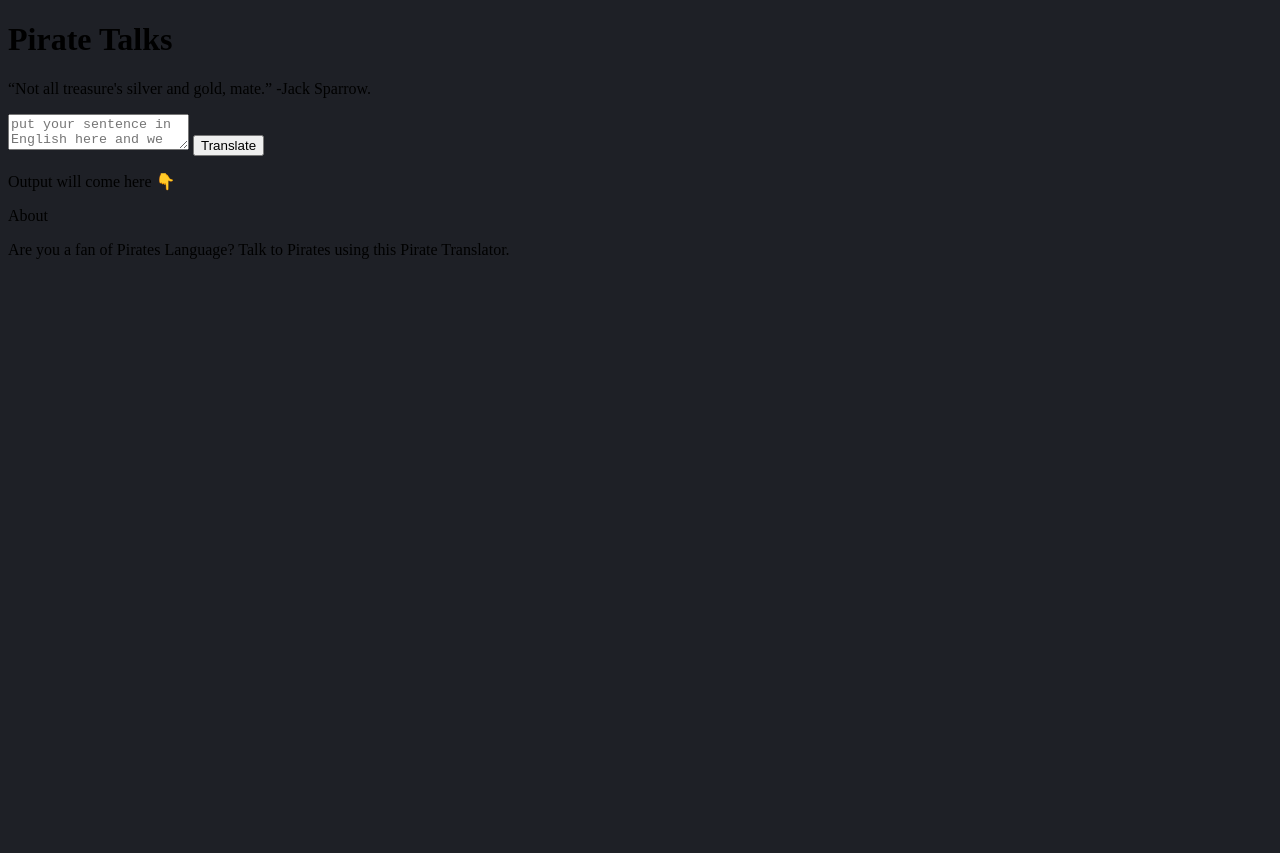
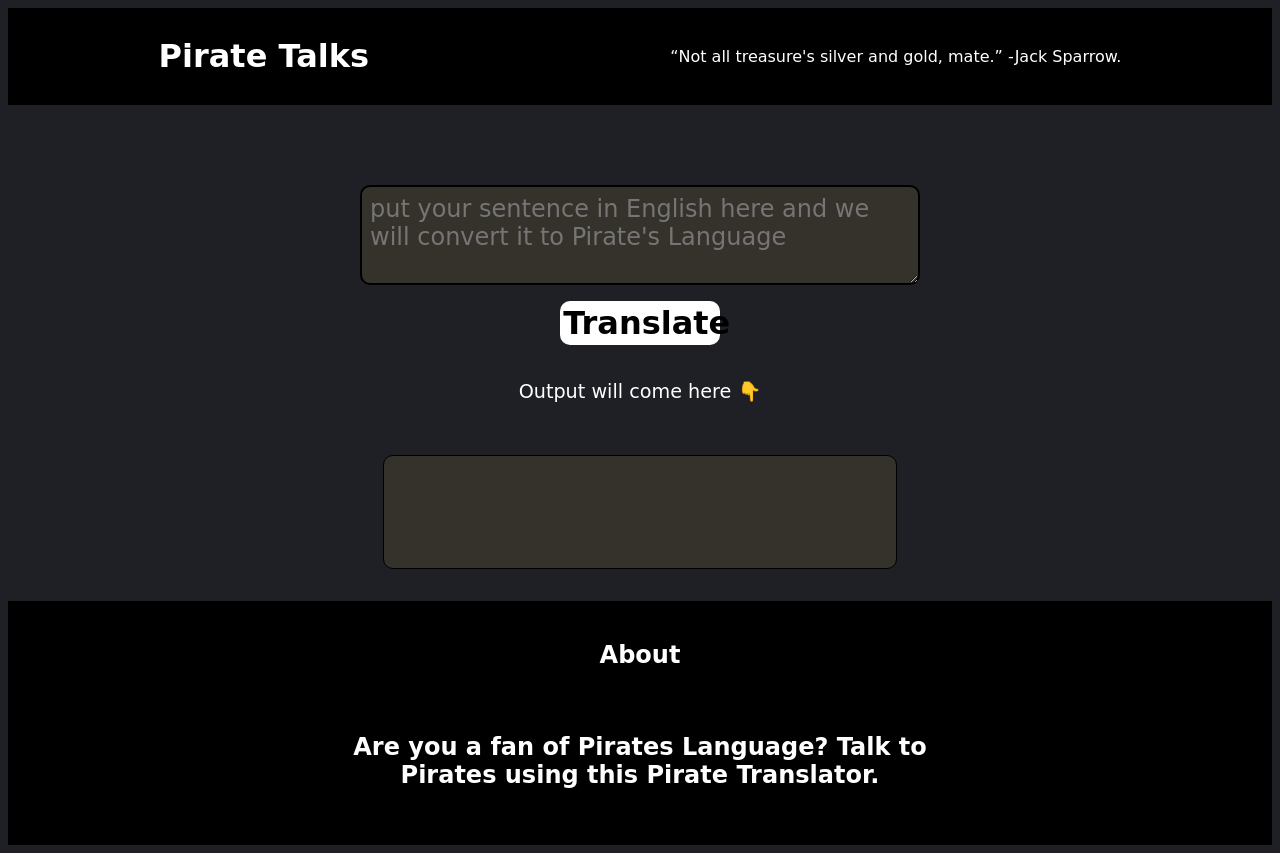
Before and after one commit to rushikesh1799/mark07-pirateTranslator, a plain HTML site: page index.html in a window 1280 px wide. Before the commit the page ends 800 px from the top, so only its background shows below. Drawn offline with Linux system fonts and the light colour scheme; a web font is replaced by a local one.

Commit message:
Added styling(basic)

```diff
--- a/style.css
+++ b/style.css
@@ -1,3 +1,98 @@
+@import url("https://fonts.googleapis.com/css2?family=Edu+SA+Beginner:wght@400;500;600;700&display=swap");
+
 body {
     background-color: #1e2026;
+    font-family: "Edu SA Beginner", cursive;
 }
+
+#header {
+    color: #FFF;
+    width: 100%;
+    display: flex;
+    flex-direction: row;
+    align-items: center;
+    justify-content: space-around;
+    padding: 0.5rem 0;
+    position: relative;
+    background-color: black;
+}
+
+#container {
+    position: relative;
+    margin: 0 auto;
+    margin-top: 5rem;
+    max-width: 600px;
+    display: flex;
+    justify-content: center;
+    align-items: center;
+    flex-direction: column;
+    gap: 1rem;
+}
+
+#container p{
+    color: #FFF;
+    font-size: 1.2rem;
+    font-weight: 500;
+}
+
+#txt-input,
+#output {
+    position: relative;
+    color: #FFF;
+    font-weight: 500;
+    width: 90%;
+    height: 5rem;
+    padding: 0.5rem;
+    font-size: 1.5rem;
+    font-family: "Edu SA Beginner", cursive;
+    background-color: rgba(242, 200, 76, 0.1);
+    border: 2px solid black;
+    border-radius: 10px;
+}
+
+#btn-translate{
+    padding: 0.2rem 0.2rem;
+    font-family: "Edu SA Beginner", cursive;
+    width: 10rem;
+    text-align: center;
+    border-radius: 10px;
+    font-size: 2rem;
+    font-weight: 600;
+    border: none;
+    outline: none;
+    cursor: pointer;
+    background-color: #FFF;
+}
+
+#output {
+    border: 1px solid black;
+    height: 10vh;
+    width: 80%;
+    margin: 1rem;
+    padding: 1rem;
+
+}
+
+#footer {
+    width: 100%;
+    display: flex;
+    justify-content: center;
+    align-items: center;
+    flex-direction: column;
+    padding: 1rem 0;
+    background-color: #000;
+    color: #FFF;
+    margin-top: 1rem;
+}
+#footer p {
+    font-size: 1.5rem;
+    font-weight: 600;
+}
+
+#about-text {
+    max-width: 600px;
+    padding: 1rem;
+    font-weight: 500;
+    font-size: 1.8rem;
+    text-align: center;
+}
```
